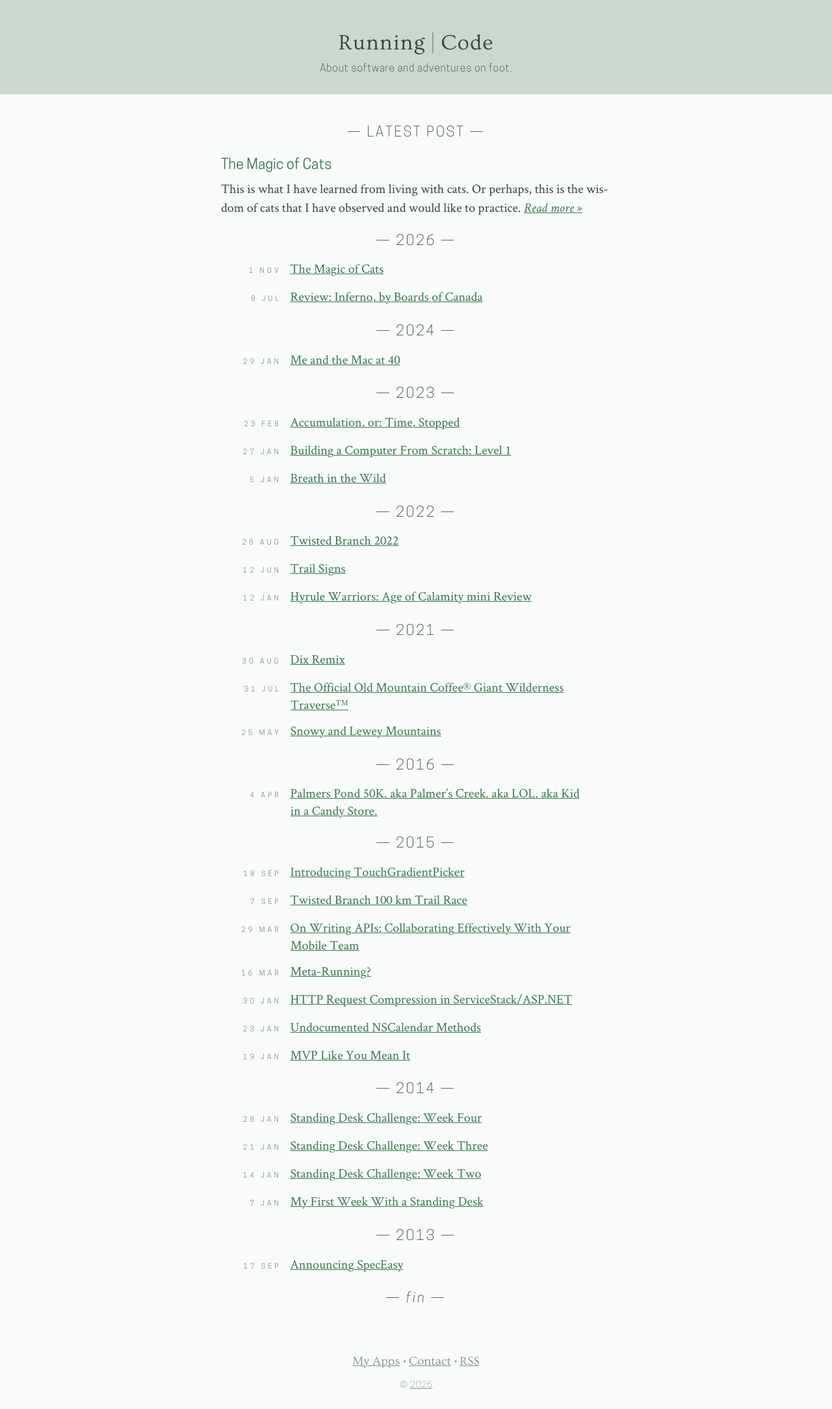
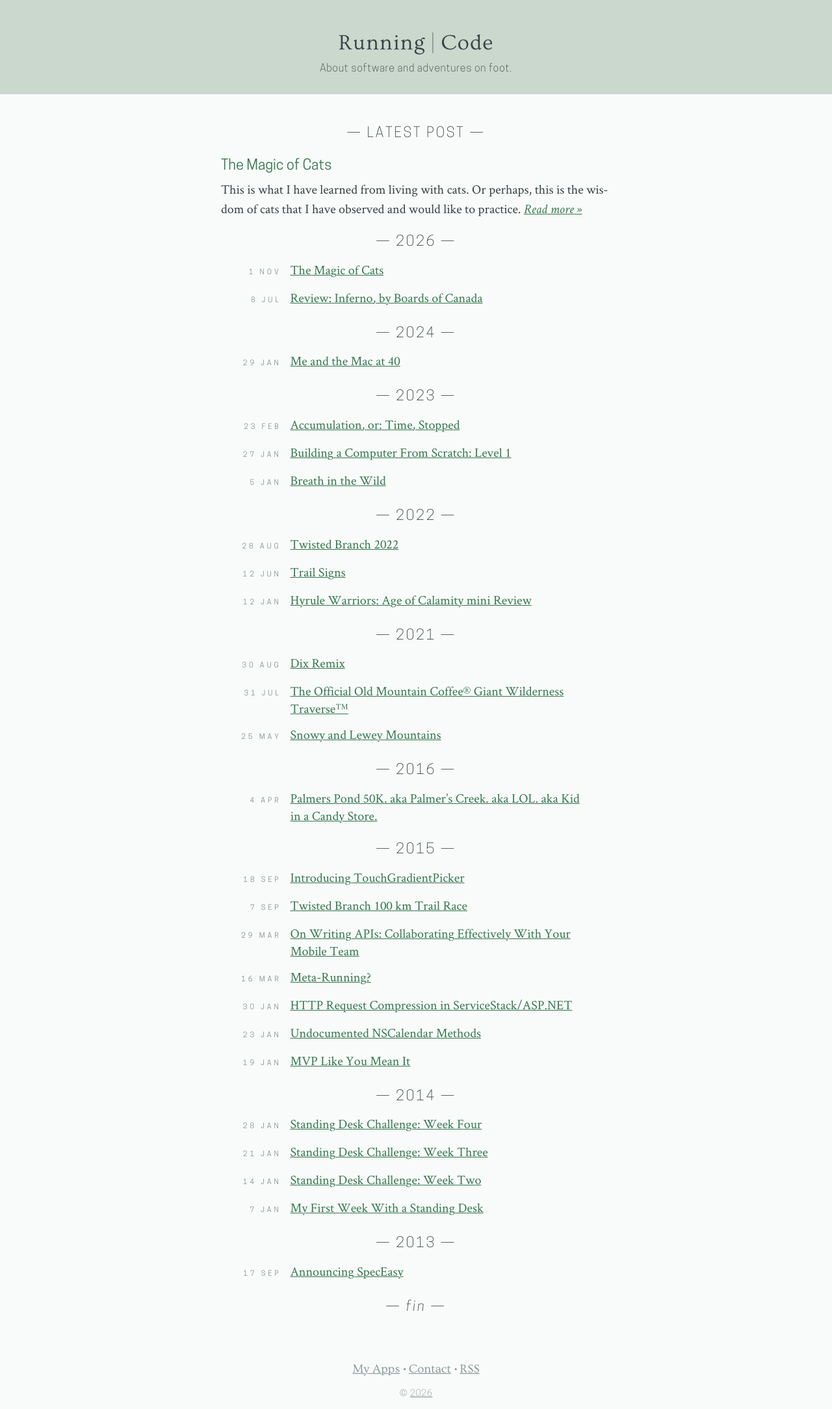
Before and after one commit to mmertsock/mmertsock.github.io, a Jekyll site: the page built from index.html, in a window 1280 px wide. Shown: the whole page at 65% size. Built offline with Jekyll 4.4.1, drawn with Linux system fonts in a browser that asks for light colours.

Commit message:
First-paragraph y-position

```diff
--- a/css/main.css
+++ b/css/main.css
@@ -330,6 +330,7 @@
     text-transform: uppercase;
     font-size: 16pt;
     letter-spacing: 2pt;
+    margin-top: 0.89em;
 }
 body.home h2:after {
     content: " —";
@@ -374,6 +375,7 @@
 }
 
 .latest h3 {
+    margin-top: 1em;
     margin-bottom: 0.3em;
     font-weight: 400;
     letter-spacing: 0pt;
```
